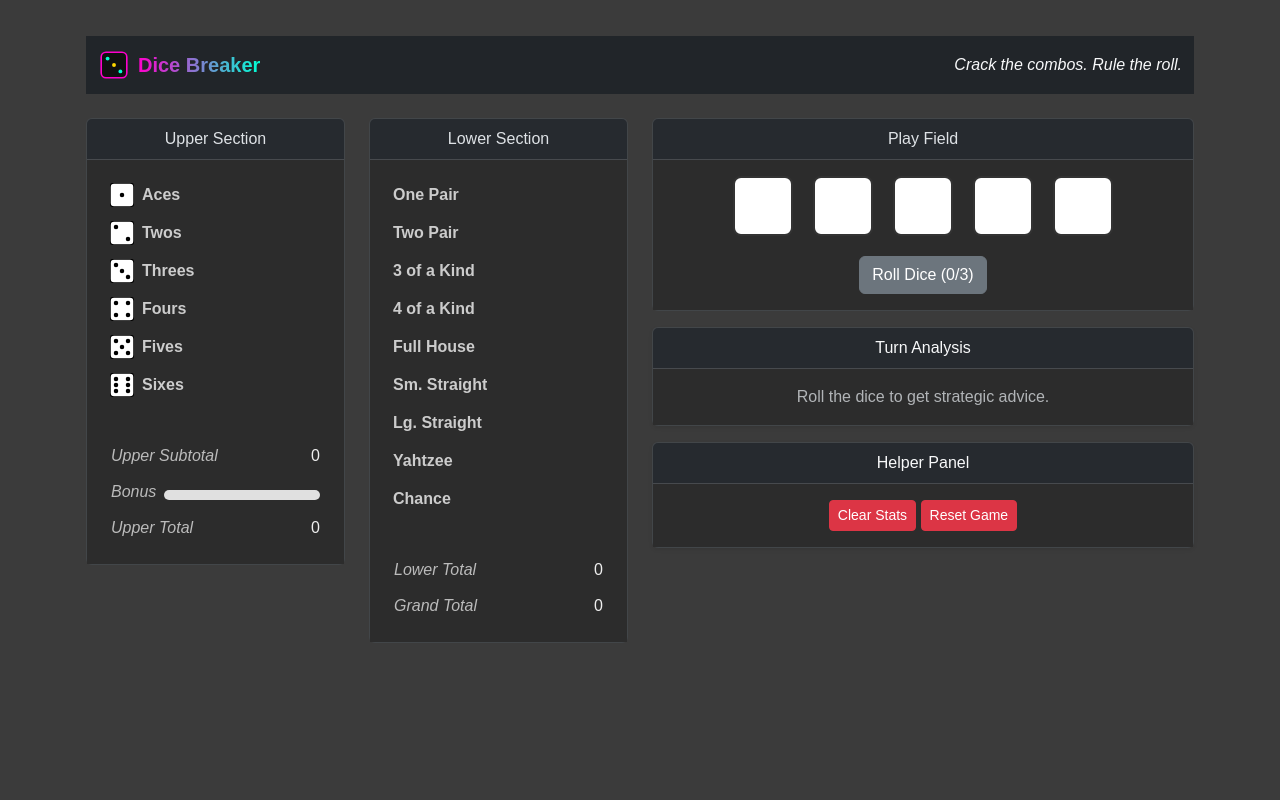
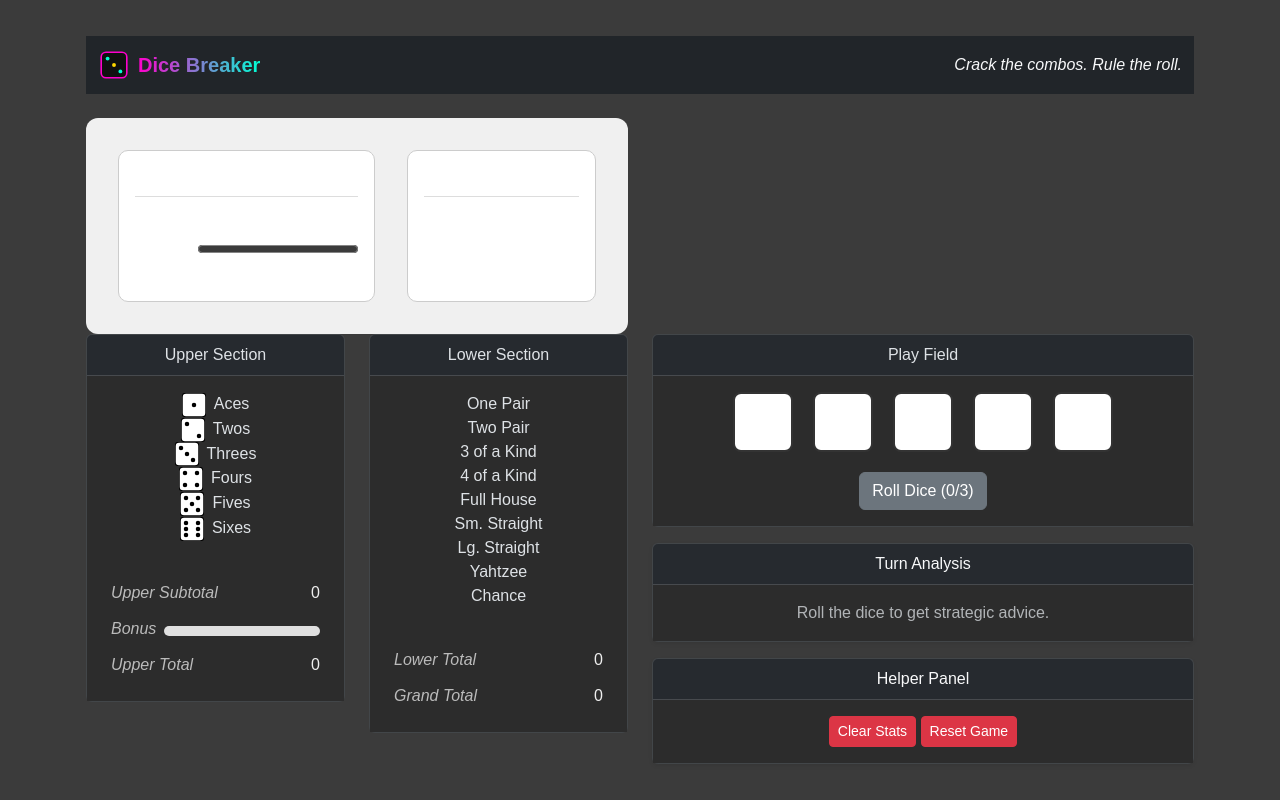
Before and after one commit to mtickle/dice-game, a React (Vite) app: page / in a window 1280 px wide. Built offline with nearby package versions, Linux system fonts and the light colour scheme; the HTML template or start-up script is replaced by a standard one.

Commit message:
Implementing a classic look now.

```diff
--- a/src/App.jsx
+++ b/src/App.jsx
@@ -1,8 +1,9 @@
 import 'bootstrap/dist/css/bootstrap.min.css';
 import { useEffect } from 'react';
 import './styles/App.css';
+import './styles/ClassicScoreCard.css';
 import './styles/Dice.css';
-import './styles/ScoreRow.css';
+//import './styles/ScoreRow.css';
 import './styles/ScoreTotals.css';
 
 import { useGameLogic } from './hooks/useGameLogic';
@@ -14,6 +15,7 @@ import Container from 'react-bootstrap/Container';
 import Navbar from 'react-bootstrap/Navbar';
 import Row from 'react-bootstrap/Row';
 
+import ClassicScoreCard from './components/ClassicScoreCard';
 import DiceField from './components/DiceField';
 import HelperPanel from './components/HelperPanel';
 import StrategyPanel from './components/StrategyPanel';
@@ -86,6 +88,18 @@ function App() {
           </span>
         </Container>
       </Navbar >
+      <Row>
+        <Col md={6}>
+          <ClassicScoreCard
+            scores={scores}
+            suggestedScores={suggestedScores}
+            onScore={applyScore}
+          />
+        </Col>
+        <Col md={6}>
+
+        </Col>
+      </Row>
       <Row>
         <Col md={3}>
           <UnifiedScoreSection
--- /dev/null
+++ b/src/components/ClassicScoreCard.jsx
@@ -0,0 +1,55 @@
+import ScoreRow from './ScoreRow';
+
+export default function ClassicScoreCard({ scores, suggestedScores, onScore }) {
+    const upper = ['ones', 'twos', 'threes', 'fours', 'fives', 'sixes'];
+    const lower = [
+        'onePair', 'twoPair', 'threeKind', 'fourKind',
+        'fullHouse', 'smallStraight', 'largeStraight', 'yahtzee', 'chance'
+    ];
+
+    const upperTotal = upper.reduce((sum, key) => sum + (scores[key] ?? 0), 0);
+    const lowerTotal = lower.reduce((sum, key) => sum + (scores[key] ?? 0), 0);
+    const grandTotal = upperTotal + lowerTotal;
+
+    return (
+        <div className="scorecard">
+            <div className="score-section">
+                <h4>Upper Section</h4>
+                {upper.map(category => (
+                    <ScoreRow
+                        key={category}
+                        category={category}
+                        score={scores[category]}
+                        suggested={suggestedScores[category]}
+                        onClick={() => onScore(category)}
+                    />
+                ))}
+                <div className="score-totals">
+                    <div>Upper Subtotal: {upperTotal}</div>
+                    <div className="score-bonus">
+                        Bonus:
+                        <progress value={upperTotal} max="63" />
+                    </div>
+                    <div>Upper Total: {upperTotal}</div>
+                </div>
+            </div>
+
+            <div className="score-section">
+                <h4>Lower Section</h4>
+                {lower.map(category => (
+                    <ScoreRow
+                        key={category}
+                        category={category}
+                        score={scores[category]}
+                        suggested={suggestedScores[category]}
+                        onClick={() => onScore(category)}
+                    />
+                ))}
+                <div className="score-totals">
+                    <div>Lower Total: {lowerTotal}</div>
+                    <div>Grand Total: {grandTotal}</div>
+                </div>
+            </div>
+        </div>
+    );
+}
--- /dev/null
+++ b/src/styles/ClassicScoreCard.css
@@ -0,0 +1,58 @@
+.scorecard {
+  display: flex;
+  gap: 2rem;
+  justify-content: center;
+  background: #f0f0f0;
+  padding: 2rem;
+  border-radius: 12px;
+}
+
+.score-section {
+  background: white;
+  border: 1px solid #ccc;
+  border-radius: 10px;
+  padding: 1rem;
+  width: 300px;
+}
+
+.score-section h4 {
+  text-align: center;
+  margin-bottom: 1rem;
+  border-bottom: 1px solid #ddd;
+  padding-bottom: 0.5rem;
+  font-size: 1.1rem;
+}
+
+.score-row {
+  display: flex;
+  justify-content: space-between;
+  padding: 0.6rem;
+  border-bottom: 1px dashed #ddd;
+  cursor: pointer;
+  transition: background 0.2s;
+}
+
+.score-row:hover {
+  background-color: #f9f9f9;
+}
+
+.score-row.suggested {
+  background-color: #fff8d6;
+}
+
+.score-row.scored {
+  background-color: #eee;
+  color: #666;
+  cursor: default;
+}
+
+.score-totals {
+  margin-top: 1rem;
+  font-weight: bold;
+}
+
+.score-bonus {
+  display: flex;
+  align-items: center;
+  gap: 0.5rem;
+}
```
Also changed, not shown: src/components/ClassicScoreRow.jsx (added, +19 -0 lines).
